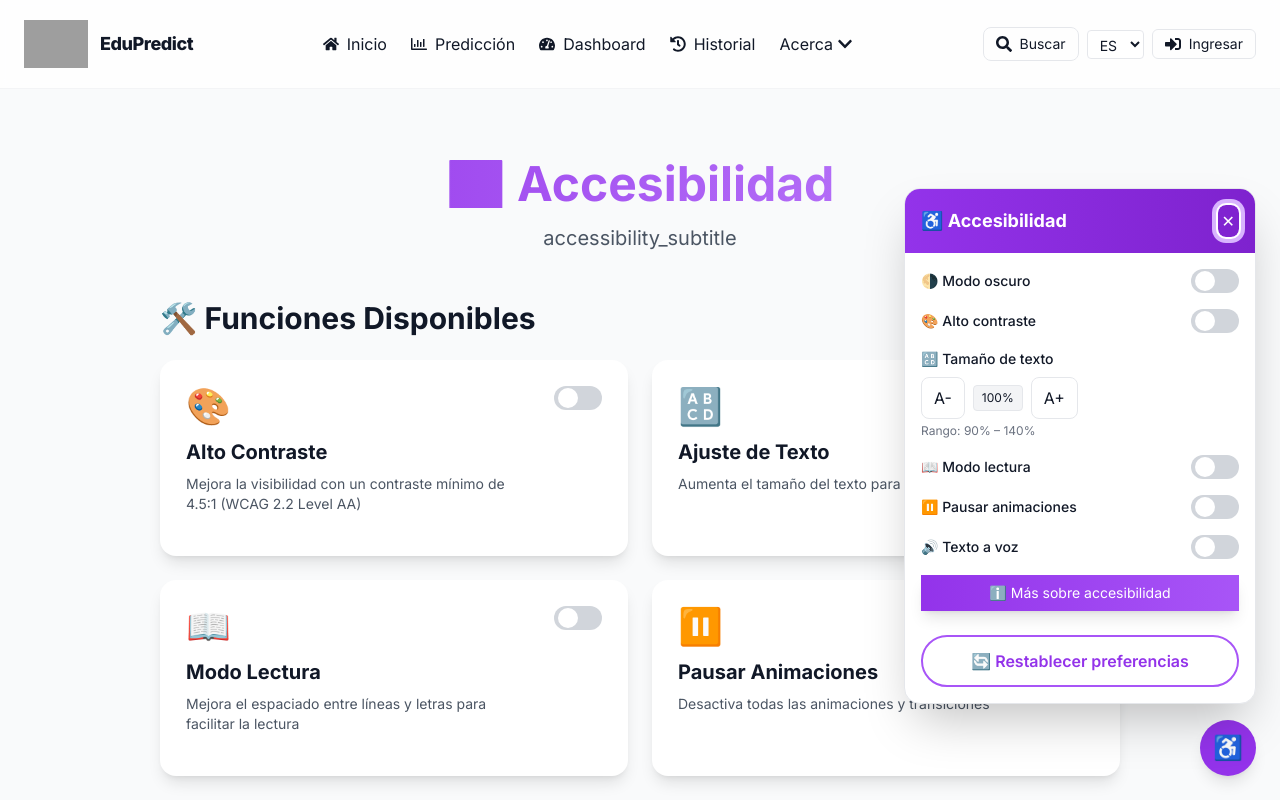
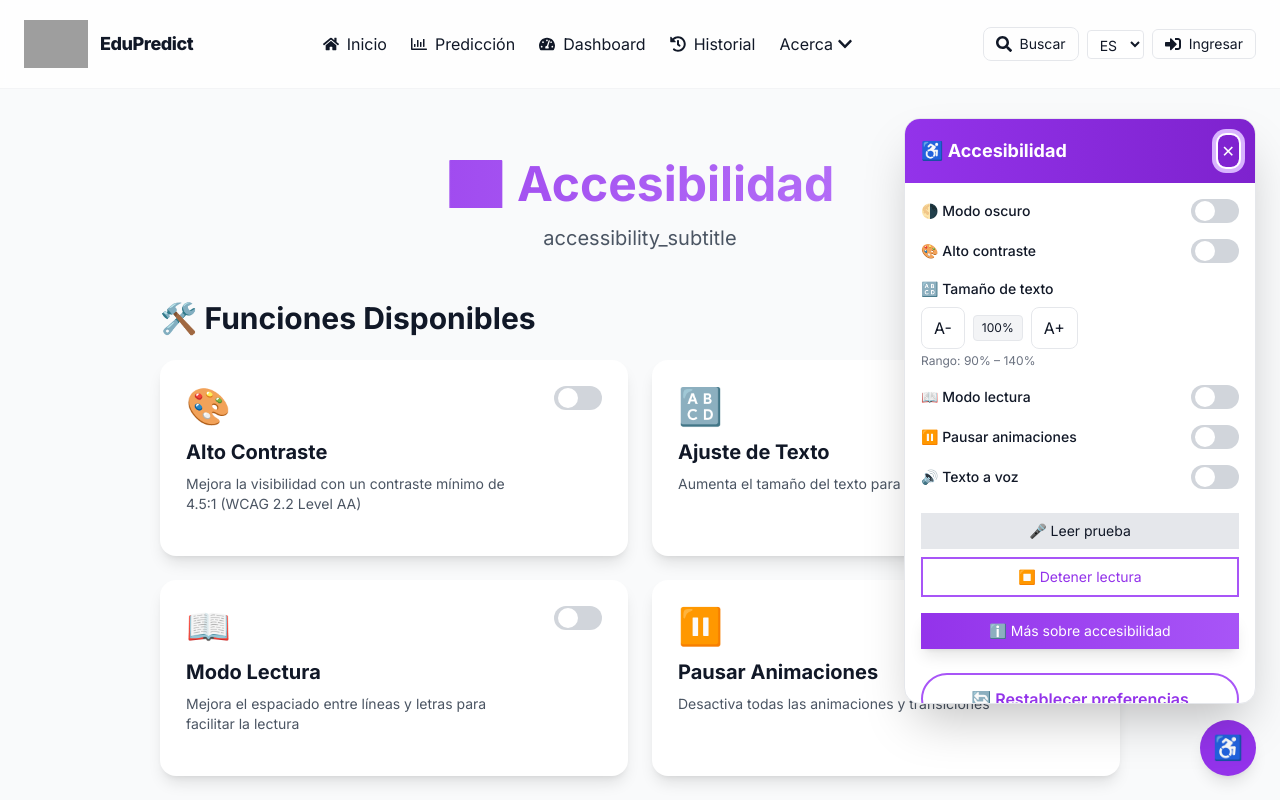
Before and after one commit to jerenyvera09/proyecto-usabilidad, a React (Vite) app in the folder frontend/: page /accesibilidad in a window 1280 px wide. Both pictures are taken after a click on the button "Abrir menú de accesibilidad". Shown: the top 800 px of the page. Built offline with nearby package versions, Linux system fonts and the light colour scheme; grey boxes are pictures that could not be loaded.

Commit message:
cambios de voz

```diff
--- a/frontend/src/components/AccessibilityMenu.jsx
+++ b/frontend/src/components/AccessibilityMenu.jsx
@@ -244,12 +244,27 @@ export default function AccessibilityMenu() {
                   <div className={`w-5 h-5 rounded-full bg-white transition-transform ${ttsEnabled ? 'translate-x-6' : 'translate-x-1'}`} />
                 </button>
               </div>
-              {ttsEnabled && (
-                <div className="space-y-2">
-                  <button onClick={speakSelection} className="btn-secondary w-full text-sm py-2">🎤 Leer selección</button>
-                  <button onClick={() => { stopSpeaking(); announceChange('Lectura detenida') }} className="btn-outline w-full text-sm py-2">⏹️ Detener lectura</button>
-                </div>
-              )}
+
+              {/* Botones de prueba TTS - siempre visibles */}
+              <div className="space-y-2 pt-2">
+                <button
+                  onClick={() => {
+                    const text = window.getSelection?.()?.toString?.()?.trim() ||
+                                 'Hola, soy el sistema de texto a voz de EduPredict. Esta es una prueba de lectura.'
+                    speak(text)
+                  }}
+                  className="btn-secondary w-full text-sm py-2 flex items-center justify-center gap-2"
+                  title="Leer texto seleccionado o mensaje de prueba"
+                >
+                  🎤 Leer {ttsEnabled ? 'selección' : 'prueba'}
+                </button>
+                <button
+                  onClick={() => { stopSpeaking(); announceChange('Lectura detenida') }}
+                  className="btn-outline w-full text-sm py-2 flex items-center justify-center gap-2"
+                >
+                  ⏹️ Detener lectura
+                </button>
+              </div>
 
               <Link
                 to="/accesibilidad"
--- a/frontend/src/contexts/AccessibilityContext.jsx
+++ b/frontend/src/contexts/AccessibilityContext.jsx
@@ -143,7 +143,11 @@ export const AccessibilityProvider = ({ children }) => {
 
   // Función de lectura por voz (TTS)
   const speak = (text) => {
-    if (!ttsEnabled || !('speechSynthesis' in window)) return
+    if (!('speechSynthesis' in window)) {
+      console.warn('Tu navegador no soporta la API de síntesis de voz')
+      alert('Tu navegador no soporta la función de texto a voz. Intenta usar Chrome, Edge o Safari.')
+      return
+    }
 
     try {
       // Cancelar cualquier lectura en curso
@@ -151,19 +155,47 @@ export const AccessibilityProvider = ({ children }) => {
 
       const utterance = new SpeechSynthesisUtterance(text)
       utterance.lang = 'es-ES'
-      utterance.rate = 0.9
+      utterance.rate = 0.95
       utterance.pitch = 1
       utterance.volume = 1
+
+      // Listeners para debugging
+      utterance.onstart = () => {
+        console.log('🔊 TTS iniciado:', text.substring(0, 50) + '...')
+      }
+
+      utterance.onend = () => {
+        console.log('✅ TTS finalizado')
+      }
+
+      utterance.onerror = (event) => {
+        console.error('❌ Error en TTS:', event)
+      }
+
+      // Esperar a que las voces estén cargadas (fix para Chrome)
+      const voices = window.speechSynthesis.getVoices()
+      if (voices.length > 0) {
+        // Buscar voz en español
+        const spanishVoice = voices.find(voice => voice.lang.startsWith('es'))
+        if (spanishVoice) {
+          utterance.voice = spanishVoice
+          console.log('🎤 Usando voz:', spanishVoice.name)
+        }
+      }
 
       window.speechSynthesis.speak(utterance)
     } catch (error) {
       console.error('Error en TTS:', error)
+      alert('Error al reproducir el texto a voz: ' + error.message)
     }
   }
 
   const stopSpeaking = () => {
     try {
-      window.speechSynthesis.cancel()
+      if (window.speechSynthesis.speaking) {
+        window.speechSynthesis.cancel()
+        console.log('⏹️ TTS detenido')
+      }
     } catch (error) {
       console.error('Error deteniendo TTS:', error)
     }
```
